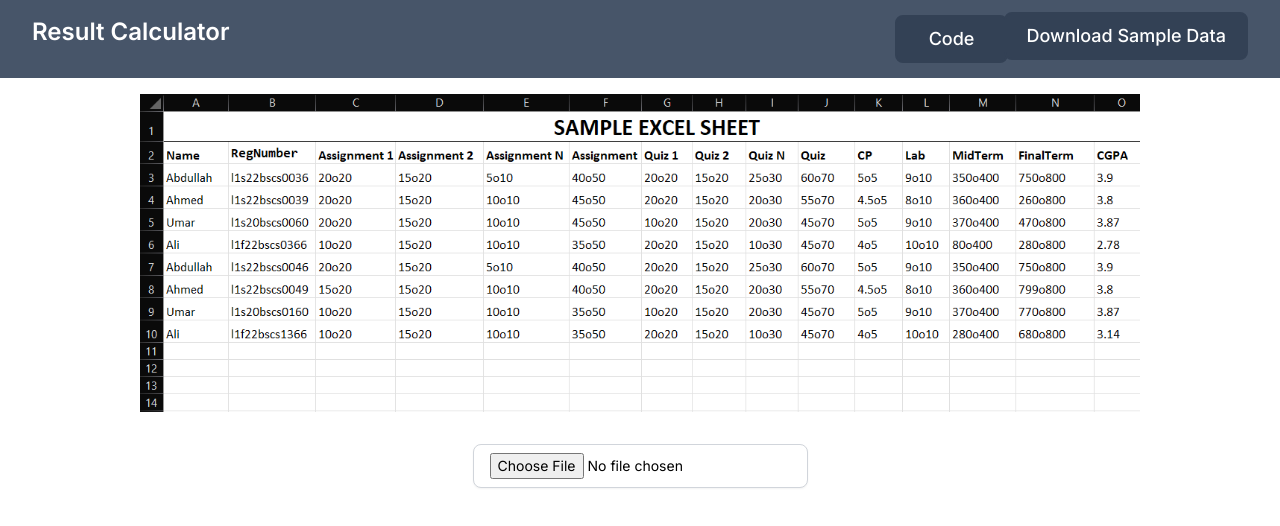
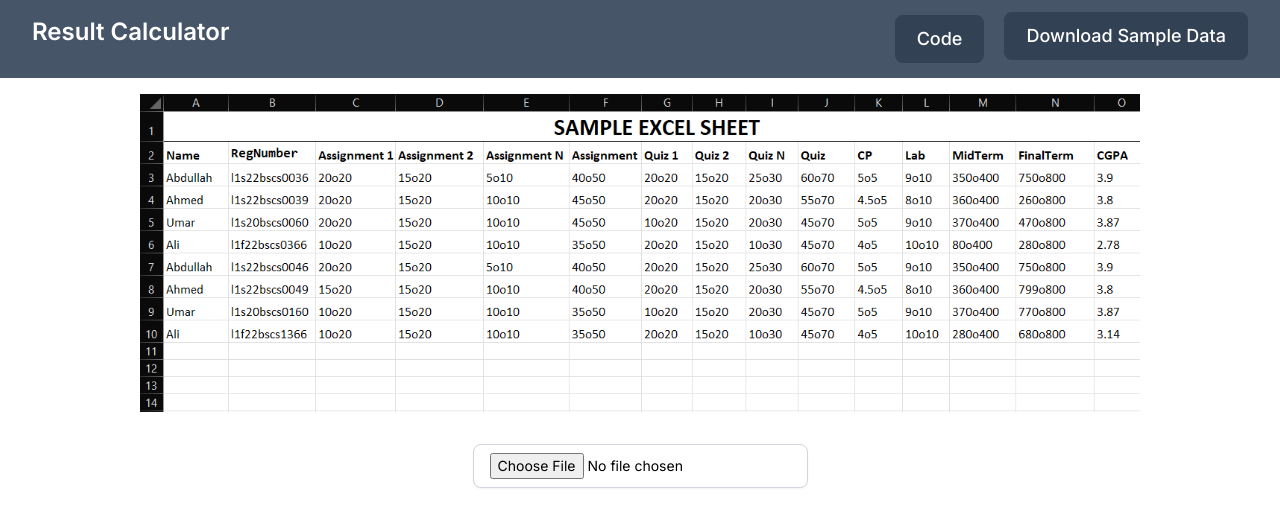
Before and after one commit to mzafarr/result-calc, a Next.js app: page / in a window 1280 px wide. Shown: the top 526 px of the page. Built offline with nearby package versions, Linux system fonts and the light colour scheme.

Commit message:
Update page.tsx

```diff
--- a/src/app/page.tsx
+++ b/src/app/page.tsx
@@ -6,8 +6,8 @@ export default function Home() {
       <nav className="px-8 flex justify-between bg-slate-600 text-center text-white">
         <h1 className="text-2xl font-semibold  py-4">Result Calculator</h1>
         <div className="flex items-center gap-2">
-          <a href="https://github.com/mzafarr/result-calc" target="_blank">
-            <button className="rounded-lg border-2 w-full border-slate-700 bg-slate-700 py-2 px-5  text-white font-medium  text-lg hover:scale-105 hover:shadow-lg duration-300 mx-3">
+          <a href="https://github.com/mzafarr/result-calc" target="_blank" className=" mx-3">
+            <button className="rounded-lg border-2 w-full border-slate-700 bg-slate-700 py-2 px-5  text-white font-medium  text-lg hover:scale-105 hover:shadow-lg duration-300">
               Code
             </button>
           </a>
```
